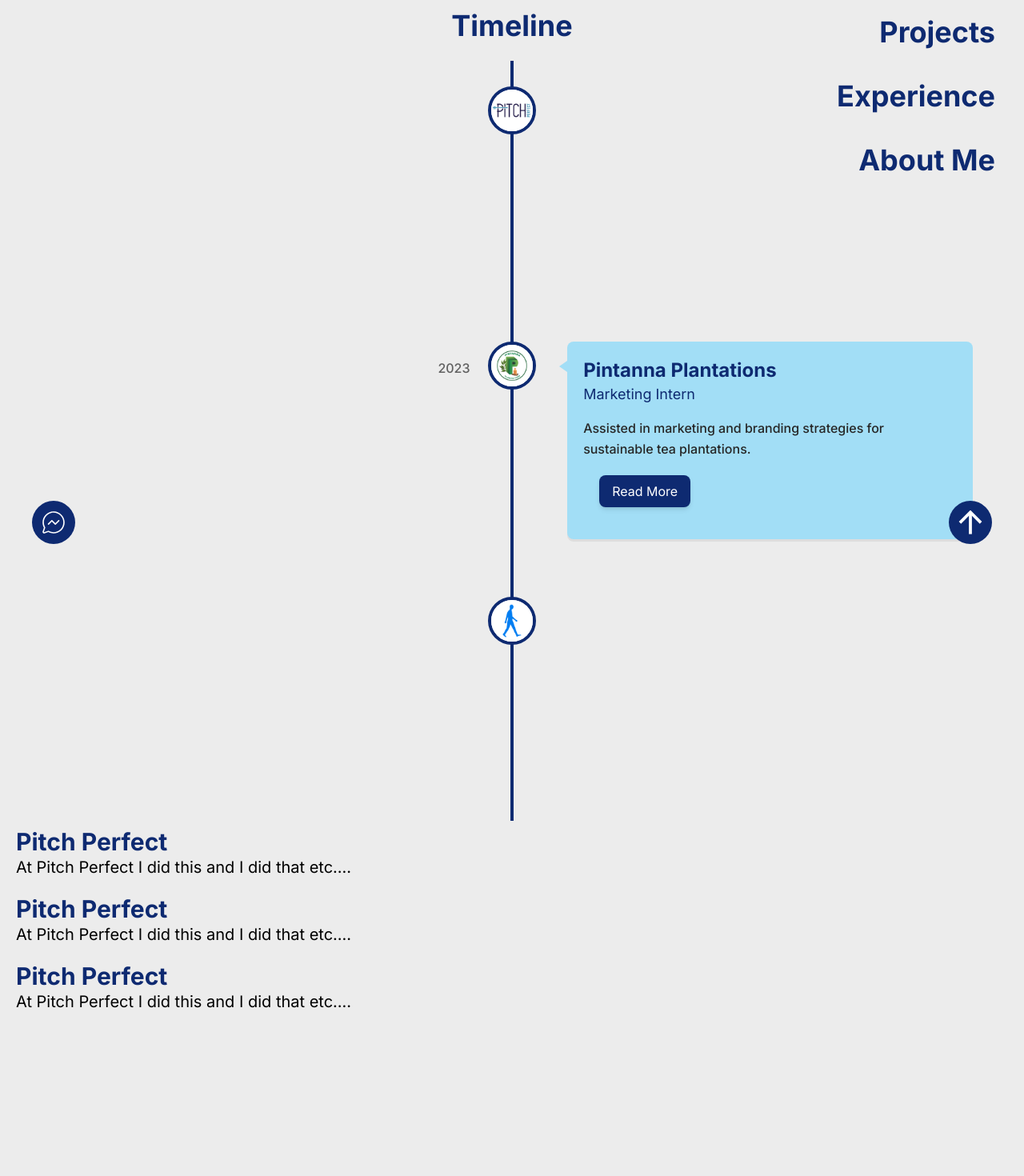
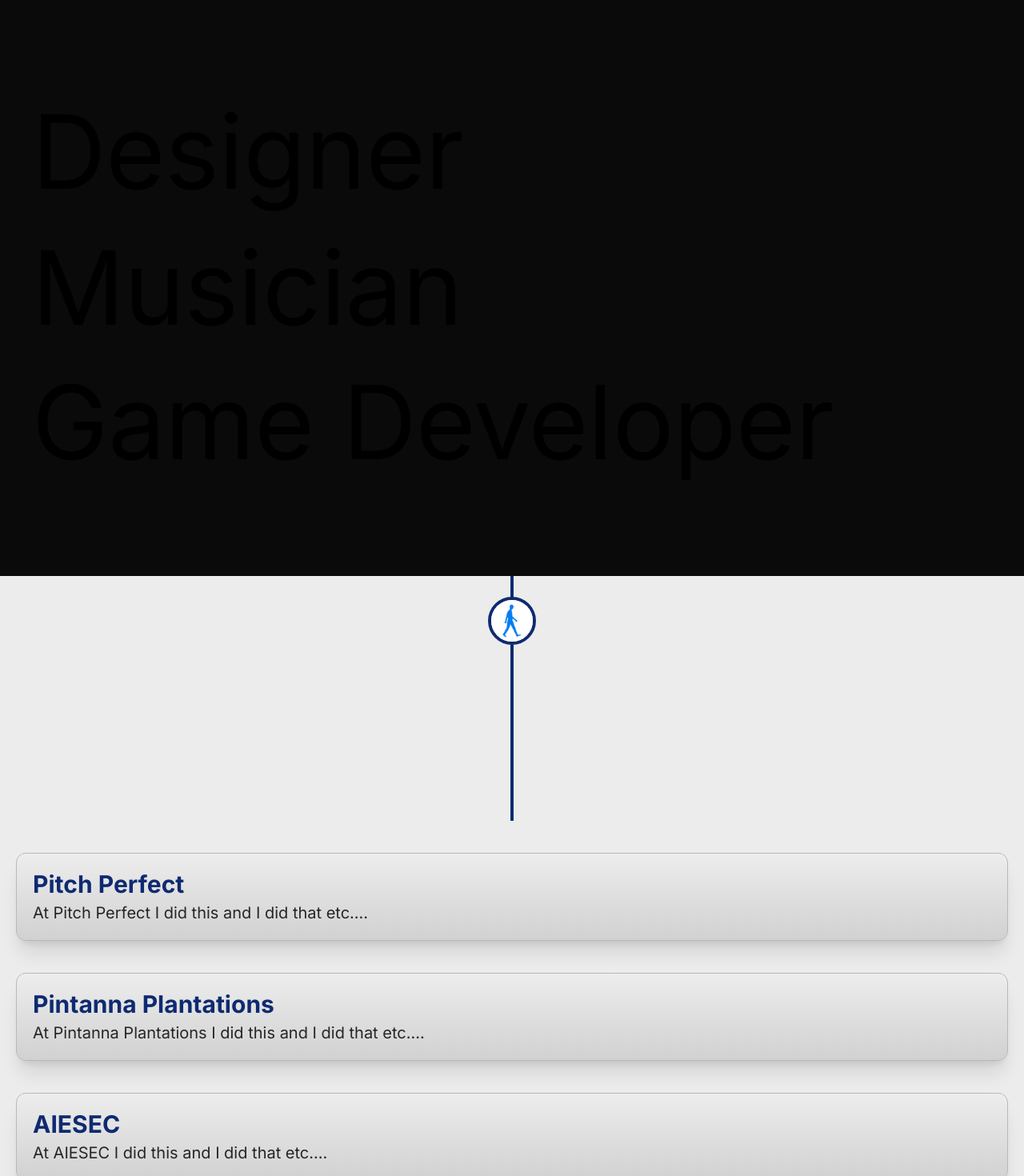
Before and after one commit to achira7/portfolio, a React (Vite) app: page /experience in a window 1280 px wide. Shown: the part 80-1550 px from the top of the page at 80% size. Before the commit the page ends 1366 px from the top, so only its background shows below. Built offline with nearby package versions, Linux system fonts and the light colour scheme; what react-chatbot-kit would draw is missing.

Commit message:
created Opening animation scene

```diff
--- a/src/App.jsx
+++ b/src/App.jsx
@@ -1,7 +1,6 @@
 import { useRef, useEffect, useState, useLayoutEffect } from "react";
 import gsap from "gsap";
 import { BrowserRouter as Router, Routes, Route } from "react-router-dom";
-
 
 import NavBar from "./components/NavBar";
 import Home from "./pages/Home";
@@ -12,26 +11,27 @@
 import AboutMe from "./pages/AboutMe";
 
 function App() {
+  const cursorContainer = useRef(null);
   const flairRef = useRef(null);
-  const cursorContainer = useRef(null)
-  const [mode, setMode] = useState('light-mode');
+  const container = useRef(null);
+  const [mode, setMode] = useState("light-mode");
 
   useEffect(() => {
-    const storedMode = localStorage.getItem('mode') || 'light-mode';
+    const storedMode = localStorage.getItem("mode") || "light-mode";
     setMode(storedMode);
     document.body.classList.add(storedMode);
   }, []);
 
   const toggleMode = () => {
-    const newMode = mode === 'light-mode' ? 'dark-mode' : 'light-mode';
+    const newMode = mode === "light-mode" ? "dark-mode" : "light-mode";
     setMode(newMode);
     document.body.classList.remove(mode);
     document.body.classList.add(newMode);
-    localStorage.setItem('mode', newMode);
+    localStorage.setItem("mode", newMode);
   };
 
-
-  useEffect(() => {
+  // Cursor animation
+  useLayoutEffect(() => {
     gsap.set(flairRef.current, { xPercent: -50, yPercent: -50, scale: 1 });
 
     const xSetter = gsap.quickSetter(flairRef.current, "x", "px");
@@ -63,11 +63,10 @@
     window.addEventListener("mousemove", handleMouseMove);
 
     const links = document.querySelectorAll("li, a, button, input, #clickable");
-    console.log(links);
     links.forEach((link) => {
       link.addEventListener("mouseenter", handleMouseEnter);
       link.addEventListener("mouseleave", handleMouseLeave);
-    }, 5000);
+    });
 
     return () => {
       window.removeEventListener("mousemove", handleMouseMove);
@@ -79,38 +78,159 @@
   }, []);
 
   useLayoutEffect(() => {
+    document.body.style.overflow = "hidden";
+
     let ctx = gsap.context(() => {
-      const t1 = gsap.timeline();
+      const t1 = gsap.timeline({
+        onComplete: () => {
+          document.body.style.overflow = "auto";
+        },
+      });
 
-      t1.from("#cursor",
-        {opacity: 0,
+      t1.from("#welcome-1", {
+        opacity: 0,
+        y: "+=50",
         delay: 0.5,
         ease: "power1.in",
       })
-    }, cursorContainer);
+        .to("#welcome-1", {
+          opacity: 0,
+          y: "-=50",
+          delay: 0.3,
+          ease: "power1.in",
+        })
+        .to("#cover", {
+          yPercent: "-200",
+          duration: 1,
+          delay: 0.4,
+          ease: "power1.in",
+        })
+        .from("#title-1, #title-2, #title-3, #title-4", {
+          opacity: 0,
+          y: "+=30",
+          delay: 0.1,
+          stagger: 0.4,
+          ease: "power1.in",
+        })
+        .to("#title-1, #title-2, #title-3, #title-4", {
+          opacity: 0,
+          y: "-=30",
+          delay: 0.2,
+          stagger: 0.4,
+          ease: "power1.in",
+        })
+        .to("#intro-slider", {
+          opacity: 0,
+          duration: 2,
+          delay: 0.1,
+          ease: "power1.in",
+        })
+        .to("#intro-slider", { yPercent: "-200", duration: 0.1 })
+        .from("#achira, #silva", {
+          opacity: 0,
+          y: "+=30",
+          stagger: 0.4,
+          ease: "power1.in",
+        });
+    }, container);
 
-    return () => ctx.revert();
+    return () => {
+      ctx.revert();
+      document.body.style.overflow = "auto";
+    };
   }, []);
 
   return (
-    <Router >
+    <Router>
+      <div className="bg-background" >
+        <div className="z-50" ref={container}>
+          <div className="bg-indigo-700 w-full"></div>
+
+          {/* Welcome animation */}
+          <div
+            id="cover"
+            className="h-full bg-sky-950 w-full absolute top-0 left-0 flex justify-center items-center"
+          >
+            <div className="flex flex-row z-50">
+              <p
+                id="welcome-1"
+                className="text-9xl text-white font-inter font-thin"
+              >
+                Welcome.
+              </p>
+            </div>
+
+            <div className="flex">
+              <div
+                id="intro-circle"
+                className="w-56 h-56 bg-[radial-gradient(169.40%_189.40%_at_94.76%_6.29%,rgba(10,10,10,10.40)_0%,rgba(255,255,255,0.00)_100%)] rounded-full absolute "
+              ></div>
+            </div>
+          </div>
+
+          {/* Intro slider */}
+          <div
+            id="intro-slider"
+            className="h-screen p-10 bg-[radial-gradient(169.40%_189.40%_at_94.76%_6.29%,rgba(10,10,10,10.40)_100%,rgba(255,255,255,0.00)_100%)] absolute top-0 left-0 font-inter w-full flex flex-col gap-10 tracking-tight z-40"
+          >
+            <h1 id="title-1" className="text-9xl">
+              Software Engineer
+            </h1>
+            <h1 id="title-2" className="text-9xl">
+              Designer
+            </h1>
+            <h1 id="title-3" className="text-9xl">
+              Musician
+            </h1>
+            <h1 id="title-4" className="text-9xl">
+              Game Developer
+            </h1>
+          </div>
+        </div>
+
+        {/* Cursor */}
         <div ref={cursorContainer}>
           <div
             ref={flairRef}
             id="cursor"
-        className="flair w-[50px] h-[50px] rounded-full fixed top-0 left-0 pointer-events-none z-50 bg-gradient-to-r from-orange-500 to-orange-300 mix-blend-difference">
+            className="flair w-[50px] h-[50px] rounded-full fixed top-0 left-0 pointer-events-none z-40 bg-gradient-to-r from-orange-500 to-orange-300 mix-blend-difference"
+          ></div>
+        </div>
 
-        </div>
-        </div>
         <NavBar className={`flex flex-wrap z-20 ${mode}`} />
         <Routes>
-        <Route className={`flex flex-wrap z-10 ${mode}`} path="/" element={<Home />} />
-        <Route className={`flex flex-wrap z-10 ${mode}`} path="/projects" element={<Projects />} />
-        <Route className={`flex flex-wrap z-10 ${mode}`} path="/contact" element={<ChatBot />} />
-        <Route className={`flex flex-wrap z-10 ${mode}`} path="/test" element={<Test />} />
-        <Route className={`flex flex-wrap z-10 ${mode}`} path="/experience" element={<Experience />} />
-        <Route className={`flex flex-wrap z-10 ${mode}`} path="/about" element={<AboutMe />} />
+          <Route
+            className={`flex flex-wrap z-10 ${mode}`}
+            path="/"
+            element={<Home />}
+          />
+          <Route
+            className={`flex flex-wrap z-10 ${mode}`}
+            path="/projects"
+            element={<Projects />}
+          />
+          <Route
+            className={`flex flex-wrap z-10 ${mode}`}
+            path="/contact"
+            element={<ChatBot />}
+          />
+          <Route
+            className={`flex flex-wrap z-10 ${mode}`}
+            path="/test"
+            element={<Test />}
+          />
+          <Route
+            className={`flex flex-wrap z-10 ${mode}`}
+            path="/experience"
+            element={<Experience />}
+          />
+          <Route
+            className={`flex flex-wrap z-10 ${mode}`}
+            path="/about"
+            element={<AboutMe />}
+          />
         </Routes>
+      </div>
     </Router>
   );
 }
--- a/src/index.css
+++ b/src/index.css
@@ -72,7 +72,7 @@
   --color-green: 47,209,88, 1;
   --color-red: 255,60,68, 1;
   --color-yellow: 255,214,10, 1;
-  --color-blue: 15, 137, 187;
+  --color-blue: 34, 108, 160;
 
   --color-polaroid: 255,255,242;
 
--- a/src/pages/Experience.jsx
+++ b/src/pages/Experience.jsx
@@ -49,7 +49,7 @@
         </h2>
       </div>
 
-      <div className="w-full">
+      <div className="w-full mb-10">
         <VerticalTimeline>
           {exp.reverse().map((experience) => (
             <VerticalTimelineElement
@@ -94,7 +94,9 @@
               <h4 className="vertical-timeline-element-subtitle text-color-primary">
                 {experience.job}
               </h4>
-              <p className="text-color-secondary font-inter">{experience.description}</p>
+              <p className="text-color-secondary font-inter">
+                {experience.description}
+              </p>
 
               <Button name={"Read More"} link={"google.com"} />
             </VerticalTimelineElement>
@@ -102,20 +104,39 @@
         </VerticalTimeline>
       </div>
 
-      <div className="mx-5 mt-2 mb-5">
-        <h1 className="flex font-inter text-3xl text-color-primary font-bold">Pitch Perfect</h1>
-        <p className="text-xl font-inter">At Pitch Perfect I did this and I did that etc....</p>
+      <div className="mb-10 mx-5 bg-card-primary border border-card-primary-border rounded-xl bg-gradient-to-t from-card-primary-bottom to-card-primary-top shadow-xl z-20">
+        <div className="p-5">
+          <h1 className="flex font-inter text-3xl text-color-primary font-bold">
+            Pitch Perfect
+          </h1>
+          <p className="text-xl font-inter text-color-secondary mt-1">
+            At Pitch Perfect I did this and I did that etc....
+          </p>
+        </div>
       </div>
 
-      <div className="mx-5 mt-2 mb-5">
-        <h1 className="flex font-inter text-3xl text-color-primary font-bold">Pitch Perfect</h1>
-        <p className="text-xl font-inter">At Pitch Perfect I did this and I did that etc....</p>
+      <div className="mb-10 mx-5 bg-card-primary border border-card-primary-border rounded-xl bg-gradient-to-t from-card-primary-bottom to-card-primary-top shadow-xl z-20">
+        <div className="p-5">
+          <h1 className="flex font-inter text-3xl text-color-primary font-bold">
+          Pintanna Plantations
+          </h1>
+          <p className="text-xl font-inter text-color-secondary mt-1">
+            At Pintanna Plantations I did this and I did that etc....
+          </p>
+        </div>
       </div>
 
-      <div className="mx-5 mt-2 mb-5">
-        <h1 className="flex font-inter text-3xl text-color-primary font-bold">Pitch Perfect</h1>
-        <p className="text-xl font-inter">At Pitch Perfect I did this and I did that etc....</p>
+      <div className="mb-10 mx-5 bg-card-primary border border-card-primary-border rounded-xl bg-gradient-to-t from-card-primary-bottom to-card-primary-top shadow-xl z-20">
+        <div className="p-5">
+          <h1 className="flex font-inter text-3xl text-color-primary font-bold">
+            AIESEC
+          </h1>
+          <p className="text-xl font-inter text-color-secondary mt-1">
+            At AIESEC I did this and I did that etc....
+          </p>
+        </div>
       </div>
+
     </div>
   );
 };
```
Lines whose indentation alone changed are shown as unchanged.
